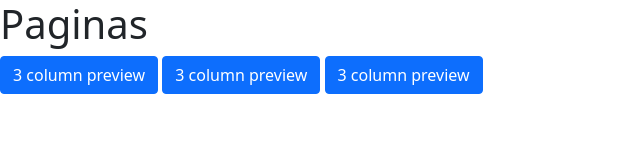
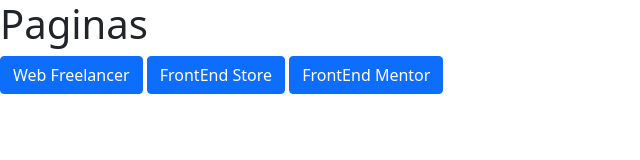
Before and after one commit to josetgenao26/josetgenao26.github.io, a plain HTML site: page index.html in a window 1280 px wide. Shown: the whole page, without its empty margins (0-640 px from the left). Drawn offline with nearby package versions, Linux system fonts and the light colour scheme.

Commit message:
Update index.html

```diff
--- a/index.html
+++ b/index.html
@@ -13,9 +13,9 @@
   <body>
     <h1>Paginas</h1>
 
-    <a class="btn btn-primary btn-5" href="/web-freelancer">3 column preview</a>
-    <a class="btn btn-primary btn-5" href="/frontend-store">3 column preview</a>
-    <a class="btn btn-primary btn-5" href="/frontend-mentor">3 column preview</a>
+    <a class="btn btn-primary btn-5" href="/web-freelancer">Web Freelancer</a>
+    <a class="btn btn-primary btn-5" href="/frontend-store">FrontEnd Store</a>
+    <a class="btn btn-primary btn-5" href="/frontend-mentor">FrontEnd Mentor</a>
 
     <!-- Optional JavaScript; choose one of the two! -->
 
```
